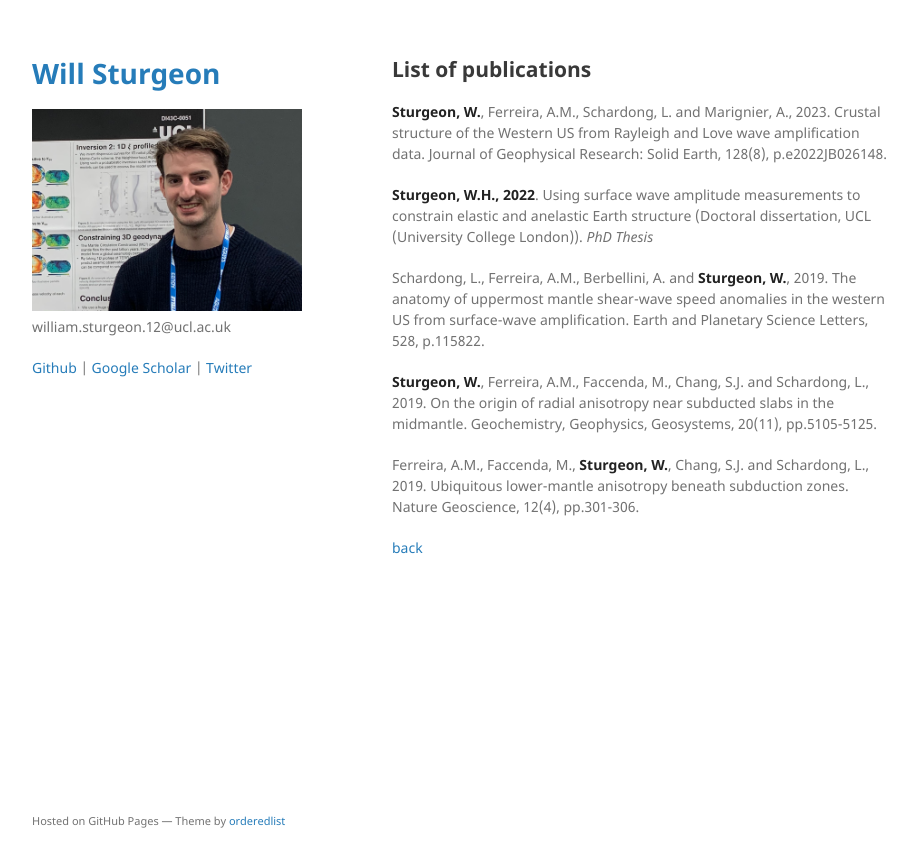
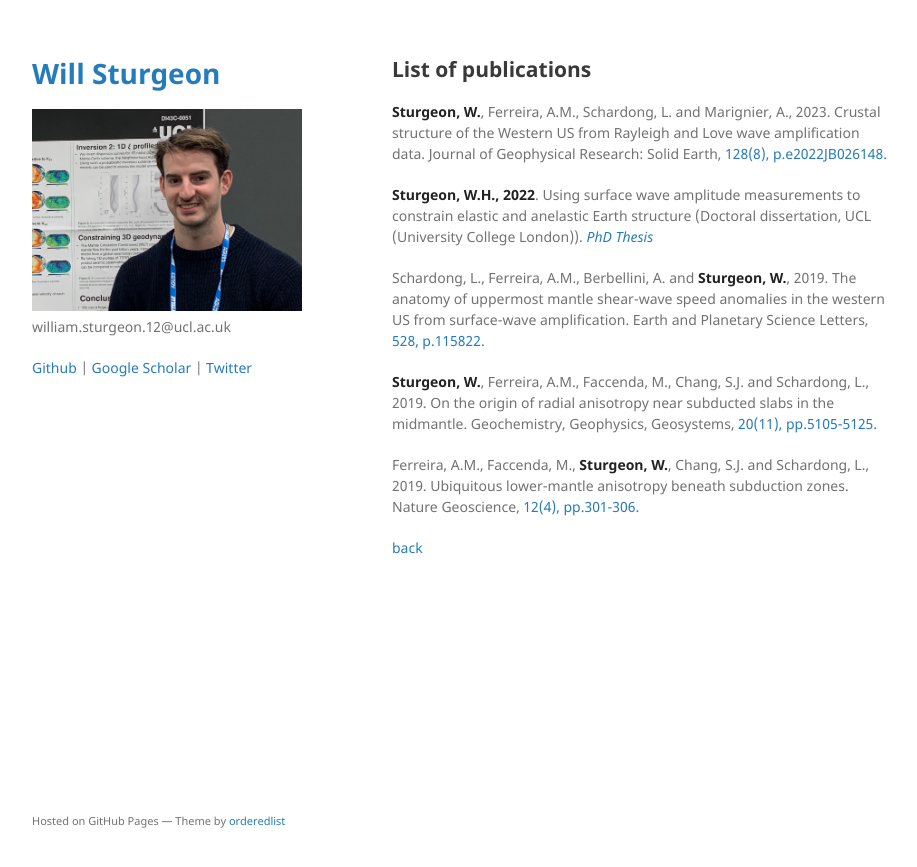
Before and after one commit to WillSturgeon/WillSturgeon.github.io, a Jekyll site: the page built from papers.md, in a window 1280 px wide. Shown: the top 867 px of the page, without its empty margins (178-1095 px from the left). Built offline with Jekyll 4.4.1, drawn with Linux system fonts in a browser that asks for light colours; our own code applies the rules of GitHub Pages for plain Markdown files; part of the change alters nothing that is shown.

Commit message:
added links

```diff
--- a/papers.md
+++ b/papers.md
@@ -3,14 +3,14 @@ layout: default
 ---
 ## List of publications
 
-**Sturgeon, W.**, Ferreira, A.M., Schardong, L. and Marignier, A., 2023. Crustal structure of the Western US from Rayleigh and Love wave amplification data. Journal of Geophysical Research: Solid Earth, 128(8), p.e2022JB026148.
+**Sturgeon, W.**, Ferreira, A.M., Schardong, L. and Marignier, A., 2023. Crustal structure of the Western US from Rayleigh and Love wave amplification data. Journal of Geophysical Research: Solid Earth, <a href="https://agupubs.onlinelibrary.wiley.com/doi/full/10.1029/2022JB026148" target="_blank">128(8), p.e2022JB026148. </a>
 
-**Sturgeon, W.H., 2022**. Using surface wave amplitude measurements to constrain elastic and anelastic Earth structure (Doctoral dissertation, UCL (University College London)). _PhD Thesis_
+**Sturgeon, W.H., 2022**. Using surface wave amplitude measurements to constrain elastic and anelastic Earth structure (Doctoral dissertation, UCL (University College London)). <a href="https://discovery.ucl.ac.uk/id/eprint/10153098/" target="_blank">_PhD Thesis_</a>
 
-Schardong, L., Ferreira, A.M., Berbellini, A. and **Sturgeon, W.**, 2019. The anatomy of uppermost mantle shear-wave speed anomalies in the western US from surface-wave amplification. Earth and Planetary Science Letters, 528, p.115822.
+Schardong, L., Ferreira, A.M., Berbellini, A. and **Sturgeon, W.**, 2019. The anatomy of uppermost mantle shear-wave speed anomalies in the western US from surface-wave amplification. Earth and Planetary Science Letters, <a href="https://www.sciencedirect.com/science/article/pii/S0012821X1930514X" target="_blank">528, p.115822.</a>
 
-**Sturgeon, W.**, Ferreira, A.M., Faccenda, M., Chang, S.J. and Schardong, L., 2019. On the origin of radial anisotropy near subducted slabs in the midmantle. Geochemistry, Geophysics, Geosystems, 20(11), pp.5105-5125.
+**Sturgeon, W.**, Ferreira, A.M., Faccenda, M., Chang, S.J. and Schardong, L., 2019. On the origin of radial anisotropy near subducted slabs in the midmantle. Geochemistry, Geophysics, Geosystems, <a href="https://agupubs.onlinelibrary.wiley.com/doi/full/10.1029/2019GC008462" target="_blank">20(11), pp.5105-5125.</a>
 
-Ferreira, A.M., Faccenda, M., **Sturgeon, W.**, Chang, S.J. and Schardong, L., 2019. Ubiquitous lower-mantle anisotropy beneath subduction zones. Nature Geoscience, 12(4), pp.301-306.
+Ferreira, A.M., Faccenda, M., **Sturgeon, W.**, Chang, S.J. and Schardong, L., 2019. Ubiquitous lower-mantle anisotropy beneath subduction zones. Nature Geoscience, <a href="https://scholar.google.co.uk/citations?view_op=view_citation&hl=en&user=W0q-cs0AAAAJ&citation_for_view=W0q-cs0AAAAJ:zYLM7Y9cAGgC" target="_blank">12(4), pp.301-306.</a>
 
 [back](./)
```
